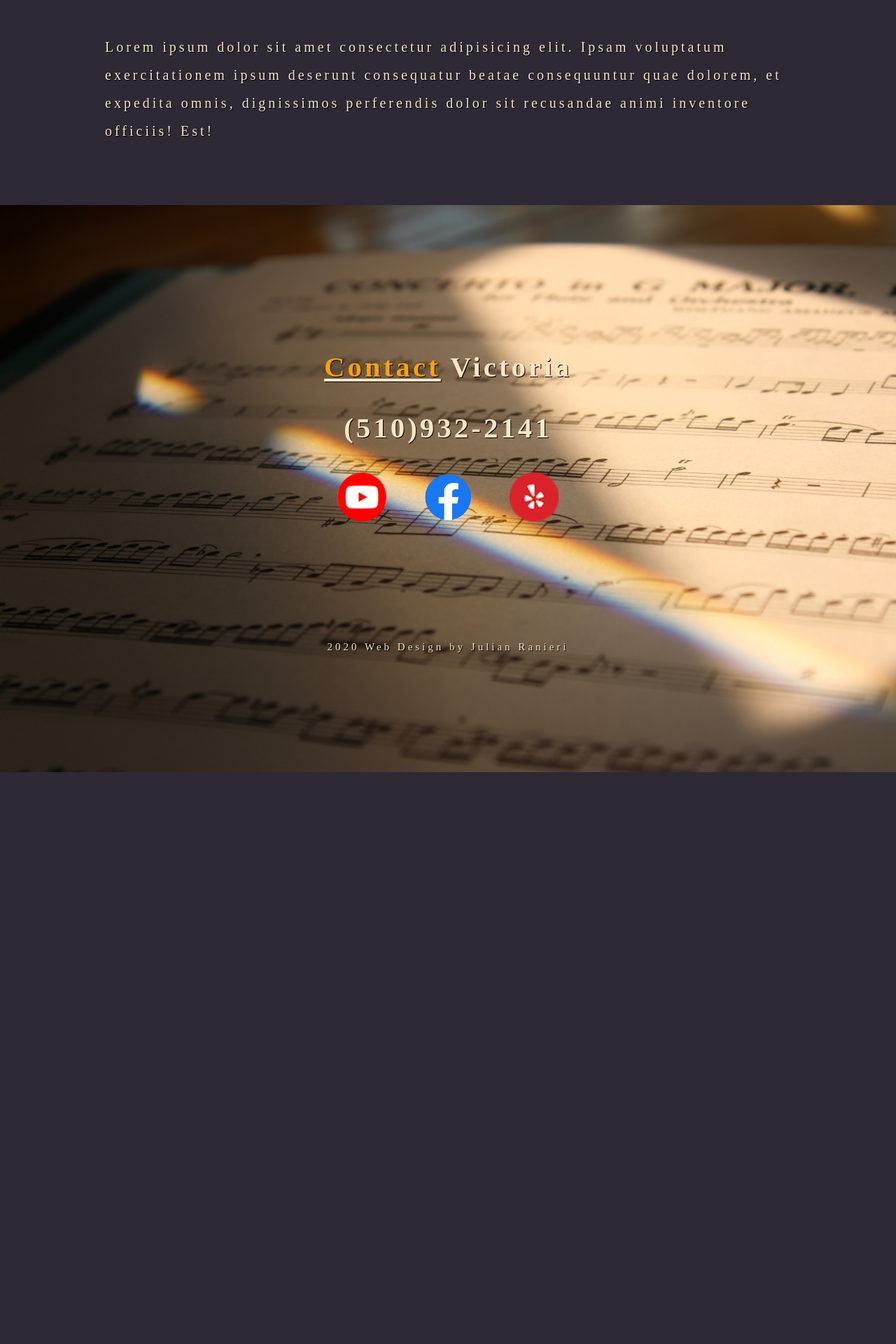
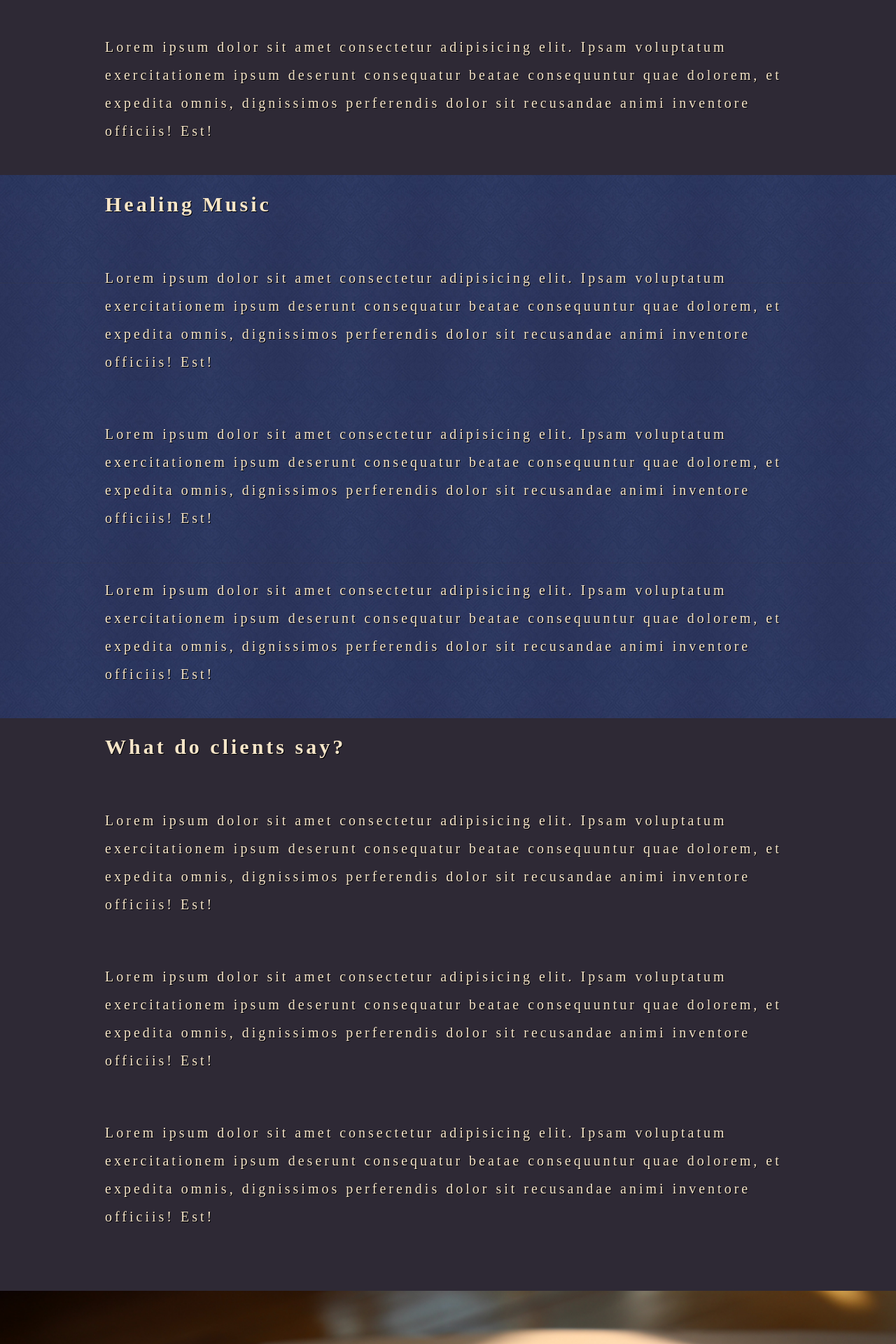
Before and after one commit to royalsaltmerchant/victoriaharpist, a Jekyll site: the page built from index.html, in a window 1280 px wide. Shown: the part 1426-3346 px from the top of the page at 70% size. Built offline with Jekyll 4.4.1, drawn with Linux system fonts in a browser that asks for light colours; some web fonts are replaced; before the commit the page ends 2529 px from its top, so only the background shows below that.

Commit message:
new content on front page

```diff
--- a/assets/styling.css
+++ b/assets/styling.css
@@ -328,6 +328,11 @@ section {
     /* max-width: 1000px; */
 }
 
+.style2 {
+    background-image: url('vintage-wallpaper.png');
+    background-attachment: fixed;
+}
+
 /* Footer */
 .footer {
     display: flex;
--- a/index.html
+++ b/index.html
@@ -33,4 +33,24 @@ layout: default
     <p>Lorem ipsum dolor sit amet consectetur adipisicing elit. Ipsam voluptatum exercitationem ipsum deserunt consequatur beatae consequuntur quae dolorem, et expedita omnis, dignissimos perferendis dolor sit recusandae animi inventore officiis! Est!</p>
     <br>
 </section>
+<section class="style2" id="style2">
+    <h1>Healing Music</h1>
+    <br>
+    <p>Lorem ipsum dolor sit amet consectetur adipisicing elit. Ipsam voluptatum exercitationem ipsum deserunt consequatur beatae consequuntur quae dolorem, et expedita omnis, dignissimos perferendis dolor sit recusandae animi inventore officiis! Est!</p>
+    <br>
+    <p>Lorem ipsum dolor sit amet consectetur adipisicing elit. Ipsam voluptatum exercitationem ipsum deserunt consequatur beatae consequuntur quae dolorem, et expedita omnis, dignissimos perferendis dolor sit recusandae animi inventore officiis! Est!</p>
+    <br>
+    <p>Lorem ipsum dolor sit amet consectetur adipisicing elit. Ipsam voluptatum exercitationem ipsum deserunt consequatur beatae consequuntur quae dolorem, et expedita omnis, dignissimos perferendis dolor sit recusandae animi inventore officiis! Est!</p>
+    <br>
+</section>
+<section class="style1" id="style1">
+    <h1>What do clients say?</h1>
+    <br>
+    <p>Lorem ipsum dolor sit amet consectetur adipisicing elit. Ipsam voluptatum exercitationem ipsum deserunt consequatur beatae consequuntur quae dolorem, et expedita omnis, dignissimos perferendis dolor sit recusandae animi inventore officiis! Est!</p>
+    <br>
+    <p>Lorem ipsum dolor sit amet consectetur adipisicing elit. Ipsam voluptatum exercitationem ipsum deserunt consequatur beatae consequuntur quae dolorem, et expedita omnis, dignissimos perferendis dolor sit recusandae animi inventore officiis! Est!</p>
+    <br>
+    <p>Lorem ipsum dolor sit amet consectetur adipisicing elit. Ipsam voluptatum exercitationem ipsum deserunt consequatur beatae consequuntur quae dolorem, et expedita omnis, dignissimos perferendis dolor sit recusandae animi inventore officiis! Est!</p>
+    <br>
+</section>
 <script src="{{ site.baseurl }}/assets/frontpage.js"></script>
```
